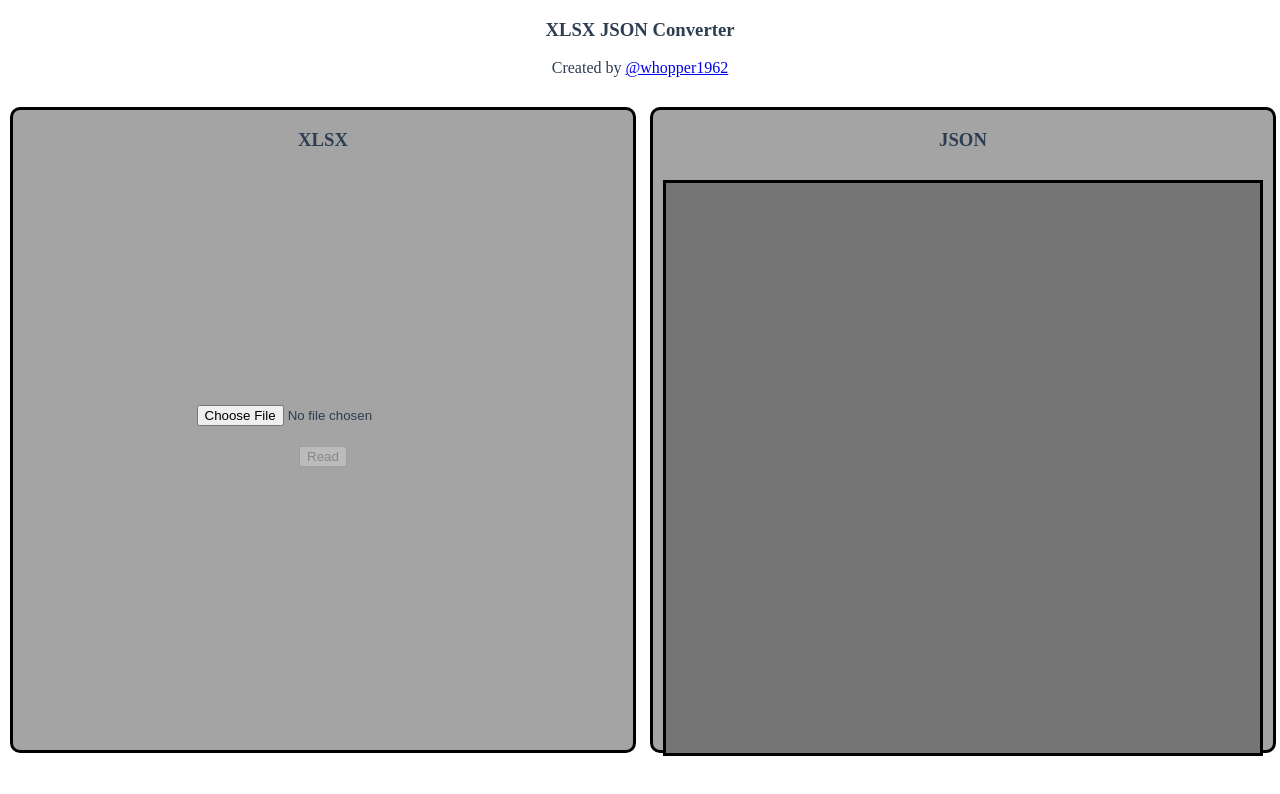
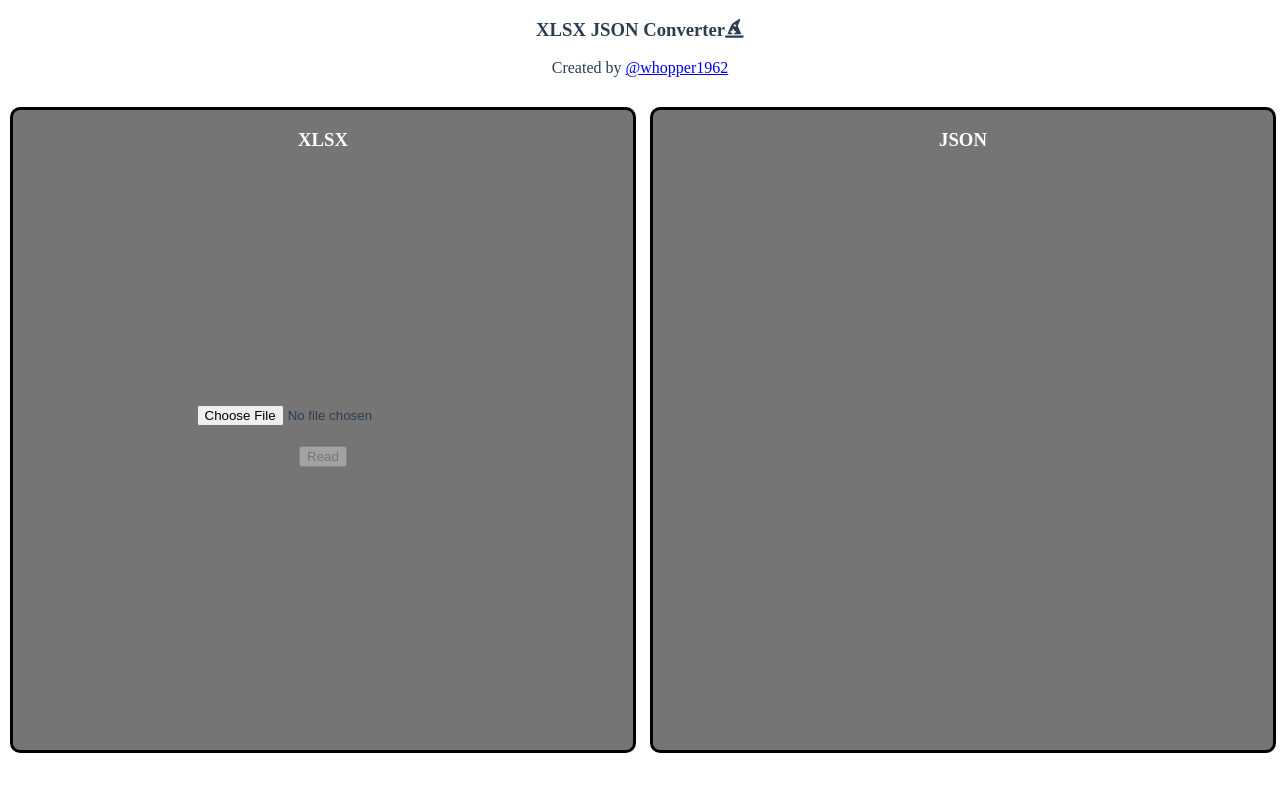
Before and after one commit to whopper1962/json-wizard-demo, a Vue app: page / in a window 1280 px wide. Shown: the top 794 px of the page. Built offline with nearby package versions, Linux system fonts and the light colour scheme.

Commit message:
fix style / icons

```diff
--- a/package.json
+++ b/package.json
@@ -9,13 +9,14 @@
   },
   "dependencies": {
     "@fortawesome/fontawesome-svg-core": "^6.2.1",
+    "@fortawesome/free-regular-svg-icons": "^6.2.1",
     "@fortawesome/free-solid-svg-icons": "^6.2.1",
     "@fortawesome/vue-fontawesome": "^2.0.9",
     "core-js": "^3.8.3",
+    "prismjs": "^1.29.0",
     "read-excel-file": "^5.5.3",
     "vue": "^2.6.14",
     "vue-prism-editor": "^1.3.0",
-    "prismjs": "^1.29.0",
     "vue-router": "^3.5.1",
     "vuex": "^3.6.2",
     "xlsx": "^0.18.5"
--- a/src/components/CodeEditor.vue
+++ b/src/components/CodeEditor.vue
@@ -49,8 +49,8 @@ export default {
 
 <style>
 .height-400 {
-  height: 85%;
-  margin: 0px 10px;
+  height: 90%;
+  margin-top: 10px;
 }
 .my-editor {
   width: inherit;
--- a/src/components/JsonView.vue
+++ b/src/components/JsonView.vue
@@ -7,6 +7,7 @@
         <div class="json-data-area">
           <button @click="copyJsonToClipbord()">
             Copy to clipboard
+            <font-awesome-icon icon="fa-regular fa-clipboard" class="icon"/>
           </button>
         </div>
         <CodeEditor
@@ -97,12 +98,13 @@ export default {
 <style scoped>
 .json-title {
   font-family: 'Marker Felt';
+  color: white;
   width: 100%;
 }
 .json-view {
   border-radius: 10px;
   border: solid black;
-  background-color: rgb(164, 164, 164);
+  background-color: rgb(118, 117, 117);
   width: 100%;
   height: 80vh;
 }
@@ -125,8 +127,8 @@ export default {
   padding: 10px;
 }
 .json-contents-inner {
-  border: solid black;
-  background-color: rgb(118, 117, 117);
+  /* border: solid black; */
+  /* background-color: rgb(118, 117, 117); */
   height: 99%;
 }
 .file-format-error {
@@ -149,7 +151,10 @@ export default {
   overflow-y: auto;
 }
 .json-data-area {
-  margin: 20px;
+  /* margin: 20px; */
   text-align: left;
 }
+.icon {
+  margin-left: 5px;
+}
 </style>
--- a/src/components/XlsxView.vue
+++ b/src/components/XlsxView.vue
@@ -39,7 +39,7 @@
           :disabled="keyOrders.length == 0 || valueIndex === null"
           @click="execConvertion()"
         >
-          Execute convertion
+          Execute convertion<font-awesome-icon icon="fa-solid fa-wand-sparkles" class="icon"/>
         </button>
         <button
           @click="initXlsxForm()"
@@ -47,6 +47,7 @@
           Select other file
         </button><br/>
         <div class="sheet-select-area">
+          <font-awesome-icon icon="fa-solid fa-hand-point-right"/>
           Selected sheet: <select
             class="sheet-select"
             v-model="selectedSheet"
@@ -62,7 +63,9 @@
           </select>
         </div>
         <div class="sheet-select-area">
+          <font-awesome-icon icon="fa-solid fa-hand-point-right" />
           Number of rows: {{ selectedSheetContents.length }}<br>
+          <font-awesome-icon icon="fa-solid fa-hand-point-right" />
           Number of excluded rows: {{ excludedRows.length }}
         </div>
       </div>
@@ -353,6 +356,7 @@ export default {
 <style scoped>
 .xlsx-title {
   font-family: 'Marker Felt';
+  color: white;
   width: 100%;
 }
 .xlsx-convertion-data-table {
@@ -369,7 +373,7 @@ export default {
   border-radius: 10px;
   position: relative;
   border: solid black;
-  background-color: rgb(164, 164, 164);
+  background-color: rgb(118, 117, 117);
   width: 100%;
   height: 80vh;
 }
@@ -389,7 +393,7 @@ export default {
   padding: 5px;
   background-color: white !important;
   font-family: 'Menlo', sans-serif;
-  border: solid black !important;
+  /* border: solid black !important; */
   color: rgb(255, 52, 52);
 }
 .convert-button {
@@ -401,8 +405,8 @@ export default {
 }
 .xlsx-contents-inner {
   /* font-size: 12px; */
-  border: solid black;
-  background-color: rgb(118, 117, 117);
+  /* border: solid black; */
+  /* background-color: rgb(118, 117, 117); */
   height: 99%;
 }
 .xlsx-table {
@@ -435,7 +439,7 @@ export default {
   background-color: rgb(255, 188, 79);
 }
 .xlsx-convertion-data-area {
-  margin: 5px;
+  margin-bottom: 5px;
   text-align: left;
 }
 .xlsx-convertion-data-area button {
@@ -467,4 +471,7 @@ export default {
 .delete-row-button-area button{
   width: 100%;
 }
+.icon {
+  margin-left: 5px;
+}
 </style>
--- a/src/views/HomeView.vue
+++ b/src/views/HomeView.vue
@@ -1,7 +1,7 @@
 <template>
   <div class="home">
     <div class="converter-title">
-      <h3>XLSX JSON Converter</h3>
+      <h3>XLSX JSON Converter<font-awesome-icon icon="fa-solid fa-hat-wizard" /></h3>
       <p>Created by
         <a
           href="https://github.com/whopper1962"
```
Also changed, not shown: src/main.js (+14 -2 lines), 1 other file (tests, documents, lock files or other folders).
